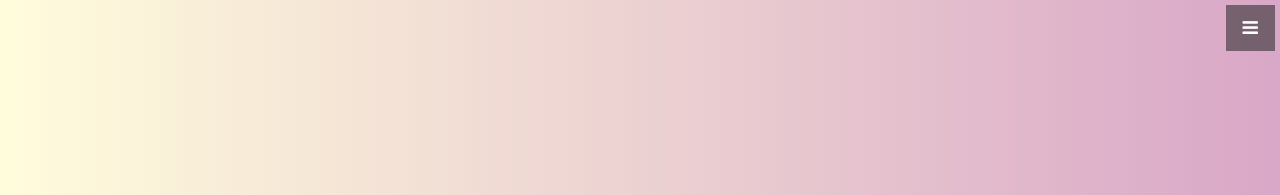
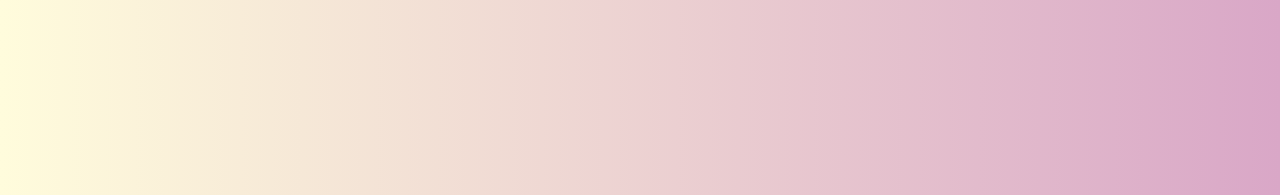
Before and after one commit to cjewell47/cjewell47.github.io, a Jekyll site: the page built from index.html, in a window 1280 px wide. Shown: the top 195 px of the page. Built offline with Jekyll 4.4.1, drawn with Linux system fonts in a browser that asks for light colours.

Commit message:
better images and no menu

```diff
--- a/_includes/navigation.html
+++ b/_includes/navigation.html
@@ -1,9 +1,9 @@
-<a id="menu-toggle" href="#" class="btn btn-dark btn-lg toggle"><i class="fa fa-bars"></i></a>
+<!-- <a id="menu-toggle" href="#" class="btn btn-dark btn-lg toggle"><i class="fa fa-bars"></i></a>
 <nav id="sidebar-wrapper">
   <ul class="sidebar-nav">
     <a id="menu-close" href="#" class="btn btn-light btn-lg pull-right toggle"><i class="fa fa-times"></i></a>
     <li class="sidebar-brand">
-      <a href="#top"  onclick = $("#menu-close").click(); >Start Bootstrap</a>
+      <a href="#top"  onclick = $("#menu-close").click(); >Menu</a>
     </li>
     <li>
       <a href="#top" onclick = $("#menu-close").click(); >Home</a>
@@ -21,4 +21,4 @@
       <a href="#contact" onclick = $("#menu-close").click(); >Contact</a>
     </li>
   </ul>
-</nav>
+</nav> -->
```
Also changed, not shown: img/BeerRater.png, img/BeerRaterBW.png, img/PawsAndPlay.png, img/PawsAndPlayBW.png.
